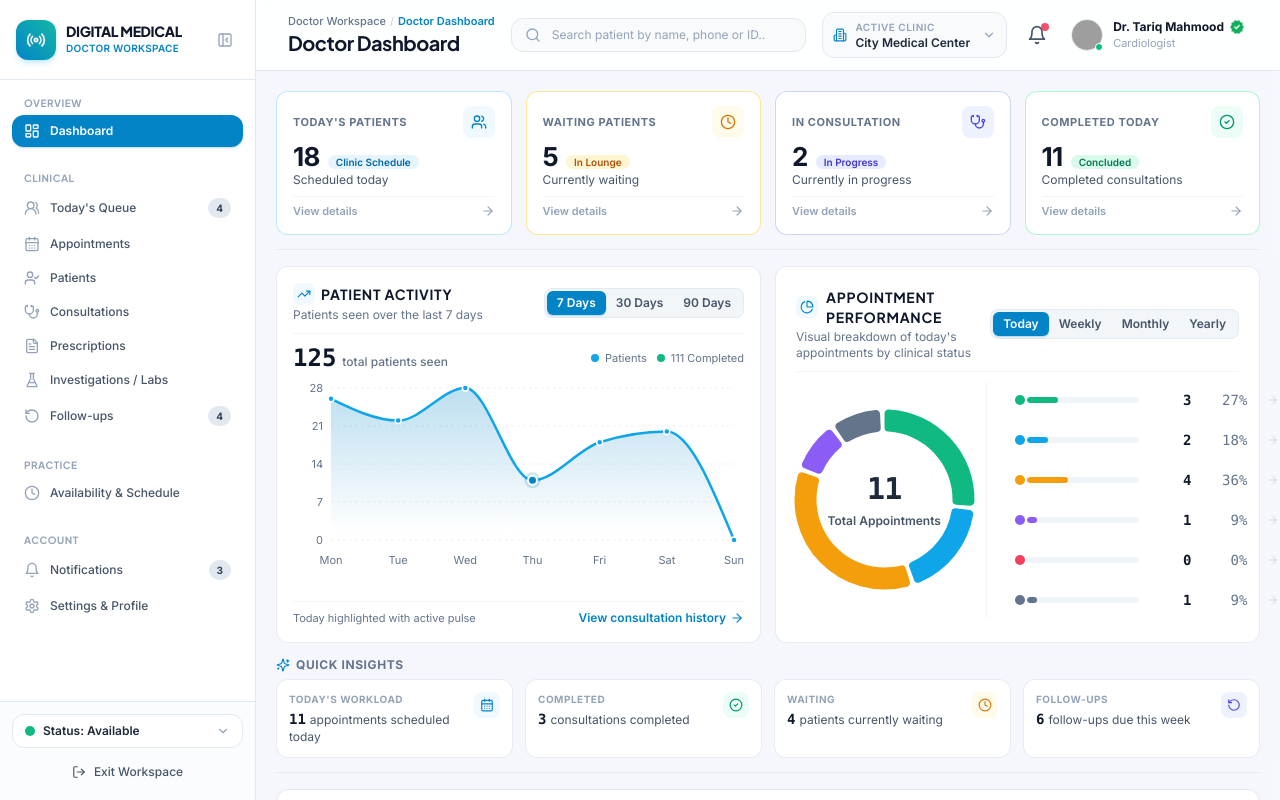
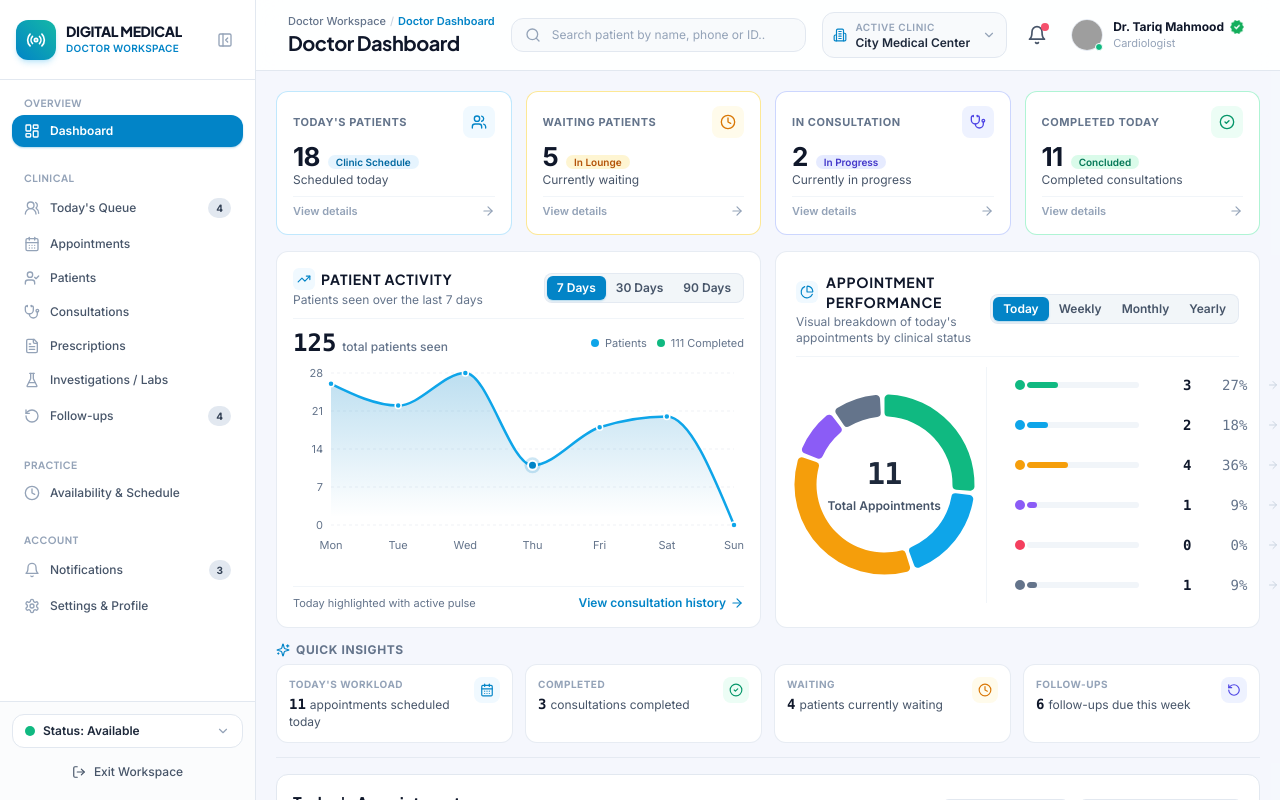
Before and after one commit to MohsenRehman/Digital-Medical, a Next.js app: page /doctor in a window 1280 px wide. Shown: the top 800 px of the page. Built offline with nearby package versions, Linux system fonts and the light colour scheme; grey boxes are pictures that could not be loaded.

Commit message:
style(doctor): remove gray divider line below KPI cards

```diff
--- a/app/doctor/page.tsx
+++ b/app/doctor/page.tsx
@@ -12,7 +12,7 @@ export default function DoctorDashboardOverview() {
       {/* ────────────────────────────────────────
           KPI CARDS
       ──────────────────────────────────────── */}
-      <section aria-label="KPI Cards" className="pb-3.5 border-b border-slate-200/80 dark:border-slate-800/80">
+      <section aria-label="KPI Cards">
         <DoctorKpiCards />
       </section>
 
```
